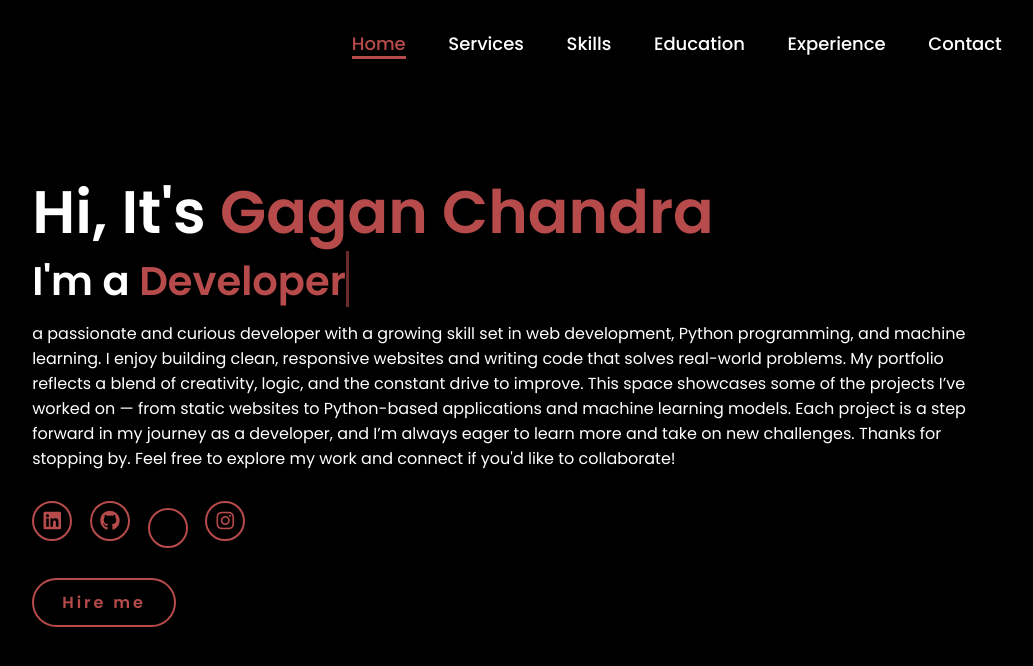
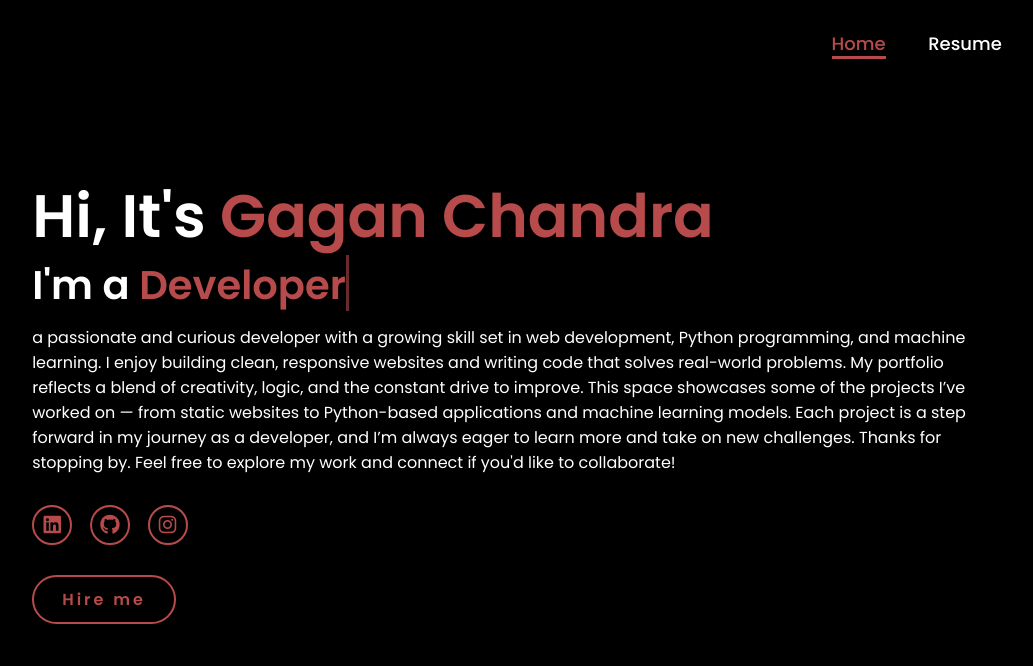
Before and after one commit to gagannchandra/My-Portfolio, a plain HTML site: page index.html in a window 1280 px wide. Shown: the whole page, without its empty margins (163-1196 px from the left). Drawn offline with Linux system fonts and the light colour scheme.

Commit message:
Update index.html

```diff
--- a/index.html
+++ b/index.html
@@ -14,11 +14,7 @@
 
         <nav>
             <a href="#" class="active"> Home</a>
-            <a href="#" >Services</a>
-            <a href="#" >Skills</a>
-            <a href="#" >Education</a>
-            <a href="#" >Experience</a>
-            <a href="#" >Contact</a>
+            <a href="https://drive.google.com/file/d/1G_lYl8s50VIrwZkdyK4vyvpEGWrUFsdJ/view?usp=sharing target="_blank">Resume</a>
         </nav>
     </header>
     <section class="home">
@@ -34,7 +30,6 @@ Thanks for stopping by. Feel free to explore my work and connect if you'd like t
             <div class="social-icons">
                 <a href="https://www.linkedin.com/in/gagan-chandra" target="_blank"><i class="fa-brands fa-linkedin"></i></a>
                 <a href="https://github.com/gagannchandra" target="_blank"><i class="fa-brands fa-github"></i></a>
-                <a href="https://drive.google.com/file/d/1G_lYl8s50VIrwZkdyK4vyvpEGWrUFsdJ/view?usp=sharing target="_blank"><i class="fa-brands fa-notes"></i></a>
                 <a href="https://www.instagram.com/gagannchandra/" target = "_blank"><i class="fa-brands fa-instagram"></i></a>
             </div>
             <a href="mailto:gaganchandra02@gmail.com" class="btn">Hire me</a>
```
